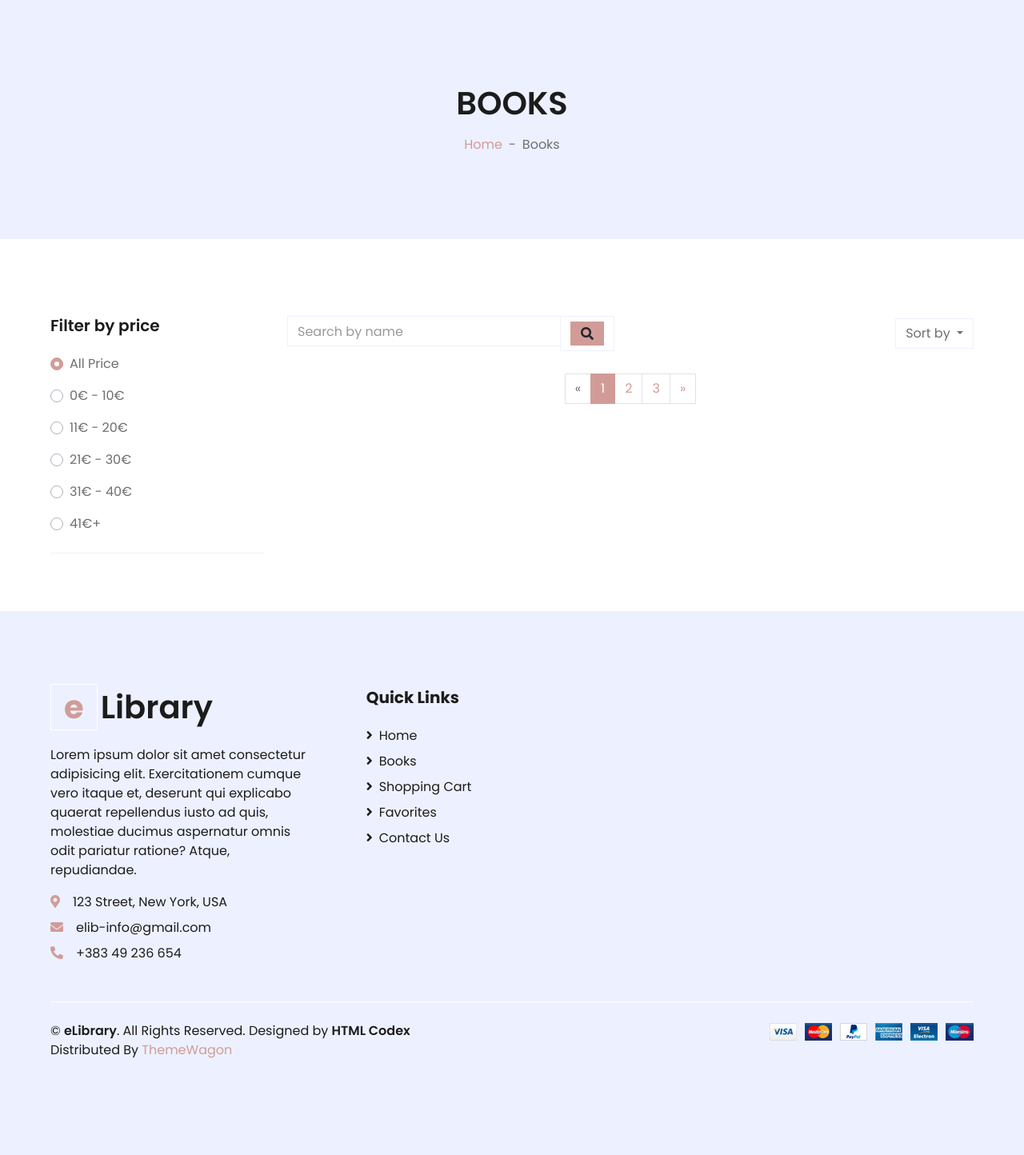
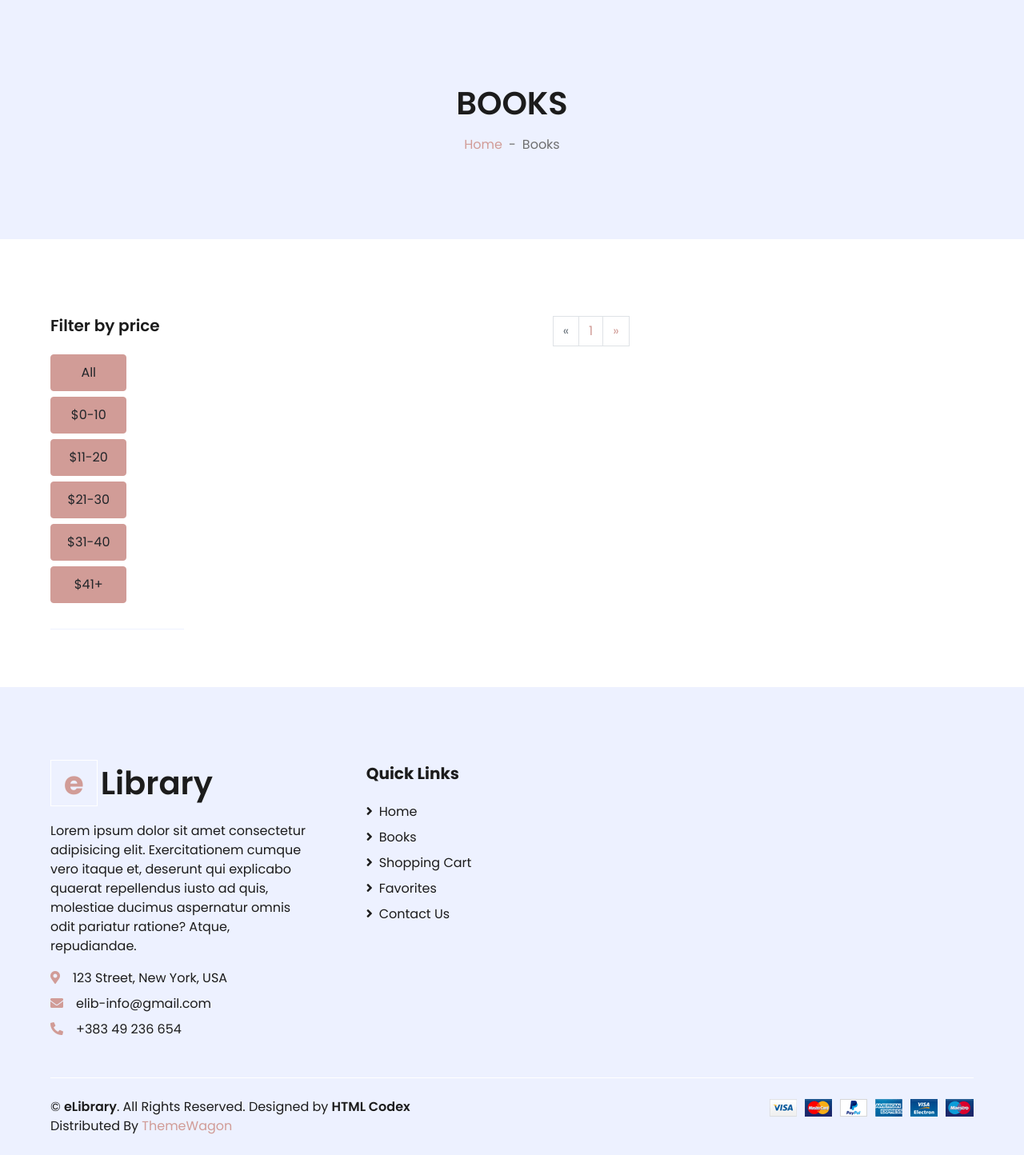
Before and after one commit to Dion-Kastrati/Projekti-Web2, a PHP site: page /shop.php?page=0 in a window 1280 px wide. Shown: the part 186-1630 px from the top of the page at 80% size. Before the commit the page ends 1509 px from the top, so only its background shows below. Run offline with PHP 8.4, Linux system fonts and the light colour scheme; tables that the repository leaves empty or names only in its code hold one stand-in row (values such as "Sample post"); some libraries are stand-ins or nearby versions.

Commit message:
updated shop.php

```diff
--- a/includes/topbar.php
+++ b/includes/topbar.php
@@ -28,7 +28,7 @@
                 </a>
             </div>
             <div class="col-lg-6 col-6 text-left">
-                <form action="./search.php" method="GET" >
+                <form action="./shop.php" method="GET" >
                     <div class="input-group">
                         <input type="text" class="form-control" placeholder="Search for books" name="term">
                         <div class="input-group-append">
--- a/shop.php
+++ b/shop.php
@@ -1,4 +1,4 @@
-<?php include_once './db/db-inc.php'; ?>
+<?php include './db/db-inc.php'; ?>
 <!DOCTYPE html>
 <html lang="en">
 
@@ -25,6 +25,44 @@
 
     <!-- Customized Bootstrap Stylesheet -->
     <link href="css/style.css" rel="stylesheet">
+
+    <script src="https://ajax.googleapis.com/ajax/libs/jquery/3.6.0/jquery.min.js"></script>
+
+    <style>
+        /* Custom styles for radio buttons */
+        .btn-radio {
+            padding: 10px 20px;
+            border-radius: 4px;
+        }
+
+        .btn-radio input[type="submit"] {
+            position: absolute;
+            clip: rect(0, 0, 0, 0);
+        }
+
+        .btn-radio label {
+            display: block;
+            cursor: pointer;
+        }
+
+        .btn-radio input[type="submit"]:checked+label {
+            background-color: #007bff;
+            color: #fff;
+        }
+    </style>
+
+
+    <script type="text/javascript">
+        $(document).ready(function () {
+            $('input[name=price]').change(function () {
+                $('form').submit();
+            });
+        });
+    </script>
+</head>
+
+<body>
+    <form>
         </head>
 
         <body>
@@ -60,53 +98,31 @@
             <div class="container-fluid pt-5">
                 <div class="row px-xl-5">
                     <!-- Shop Sidebar Start -->
-                <div class="col-lg-3 col-md-12">
+                    <div class="col-lg-2 col-md-12">
                         <!-- Price Start -->
                         <div class="border-bottom mb-4 pb-4">
                             <h5 class="font-weight-semi-bold mb-4">Filter by price</h5>
-                        <form>
-                            <div
-                                class="custom-control custom-radio d-flex align-items-center justify-content-between mb-3">
-                                <input type="radio" class="custom-control-input" id="price-all" name="price" value="all"
-                                    checked>
-                                <label class="custom-control-label" for="price-all">All Price</label>
-                                <span class="badge border font-weight-normal"><!-- Me ni select me bo sa libra jon me qit qmim edhe me qit qitu--></span>
-                            </div>
-                            <div
-                                class="custom-control custom-radio d-flex align-items-center justify-content-between mb-3">
-                                <input type="radio" class="custom-control-input" id="price-1" name="price" value="0-10">
-                                <label class="custom-control-label" for="price-1">0€ - 10€</label>
-                                <span class="badge border font-weight-normal"><!-- Me ni select me bo sa libra jon me qit qmim edhe me qit qitu--></span>
-                            </div>
-                            <div
-                                class="custom-control custom-radio d-flex align-items-center justify-content-between mb-3">
-                                <input type="radio" class="custom-control-input" id="price-2" name="price"
-                                    value="11-20">
-                                <label class="custom-control-label" for="price-2">11€ - 20€</label>
-                                <span
-                                    class="badge border font-weight-normal"><!-- Me ni select me bo sa libra jon me qit qmim edhe me qit qitu--></span>
-                            </div>
-                            <div
-                                class="custom-control custom-radio d-flex align-items-center justify-content-between mb-3">
-                                <input type="radio" class="custom-control-input" id="price-3" name="price"
-                                    value="21-30">
-                                <label class="custom-control-label" for="price-3">21€ - 30€</label>
-                                <span
-                                    class="badge border font-weight-normal"><!-- Me ni select me bo sa libra jon me qit qmim edhe me qit qitu--></span>
-                            </div>
-                            <div
-                                class="custom-control custom-radio d-flex align-items-center justify-content-between mb-3">
-                                <input type="radio" class="custom-control-input" id="price-4" name="price"
-                                    value="31-40">
-                                <label class="custom-control-label" for="price-4">31€ - 40€</label>
-                                <span
-                                    class="badge border font-weight-normal"><!-- Me ni select me bo sa libra jon me qit qmim edhe me qit qitu--></span>
-                            </div>
-                            <div class="custom-control custom-radio d-flex align-items-center justify-content-between">
-                                <input type="radio" class="custom-control-input" id="price-5" name="price" value="41+">
-                                <label class="custom-control-label" for="price-5">41€+</label>
-                                <span
-                                    class="badge border font-weight-normal"><!-- Me ni select me bo sa libra jon me qit qmim edhe me qit qitu--></span>
+
+                            <form id="priceForm" method="POST" action="">
+                                <div class="btn-group-vertical" data-toggle="buttons">
+                                    <label class="btn btn-primary btn-radio">
+                                        <input type="submit" name="price" value="all"> All
+                                    </label>
+                                    <label class="btn btn-primary btn-radio">
+                                        <input type="submit" name="price" value="0-10"> $0-10
+                                    </label>
+                                    <label class="btn btn-primary btn-radio">
+                                        <input type="submit" name="price" value="11-20"> $11-20
+                                    </label>
+                                    <label class="btn btn-primary btn-radio">
+                                        <input type="submit" name="price" value="21-30"> $21-30
+                                    </label>
+                                    <label class="btn btn-primary btn-radio">
+                                        <input type="submit" name="price" value="31-40"> $31-40
+                                    </label>
+                                    <label class="btn btn-primary btn-radio">
+                                        <input type="submit" name="price" value="41+"> $41+
+                                    </label>
                                 </div>
                             </form>
                         </div>
@@ -116,68 +132,88 @@
 
 
                     <!-- Shop Product Start -->
-                <div class="col-lg-9 col-md-12">
-                    <div class="row pb-3">
-                        <div class="col-12 pb-1">
-                            <div class="d-flex align-items-center justify-content-between mb-4">
-                                <form action="search.php">
-                                    <div class="input-group">
-                                        <input type="text" class="form-control" placeholder="Search by name">
-                                        <div class="input-group-append">
-                                            <span class="input-group-text bg-transparent text-primary">
-                                                <button type="submit" class="btn btn-primary" style="font-size: 1pt">
-                                                    <i class="fa fa-search" style="font-size: 1rem;"></i>
-                                                </button>
-                                            </span>
-                                        </div>
-                                    </div>
-                                </form>
-                                <div class="dropdown ml-4">
-                                    <button class="btn border dropdown-toggle" type="button" id="triggerId"
-                                        data-toggle="dropdown" aria-haspopup="true" aria-expanded="false">
-                                        Sort by
-                                    </button>
-                                    <div class="dropdown-menu dropdown-menu-right" aria-labelledby="triggerId">
-                                        <a class="dropdown-item" href="#">Latest</a>
-                                        <a class="dropdown-item" href="#">Newest</a>
-                                    </div>
-                                </div>
-                            </div>
-                        </div>
+                    <div class="col-lg-10 col-md-12">
 
-                        <!-- <div class="col-lg-4 col-md-6 col-sm-12 pb-1">
-                        <div class="card product-item border-0 mb-4">
-                            <div
-                                class="card-header product-img position-relative overflow-hidden bg-transparent border p-0">
-                                <img class="img-fluid w-100" src="img/product-1.jpg" alt="">
-                            </div>
-                            <div class="card-body border-left border-right text-center p-0 pt-4 pb-3">
-                                <h6 class="text-truncate mb-3">Colorful Stylish Shirt</h6>
-                                <div class="d-flex justify-content-center">
-                                    <h6>$123.00</h6>
-                                    <h6 class="text-muted ml-2"><del>$123.00</del></h6>
-                                </div>
-                            </div>
-                            <div class="card-footer d-flex justify-content-between bg-light border">
-                                <a href="" class="btn btn-sm text-dark p-0"><i
-                                        class="fas fa-shopping-cart text-primary mr-1"></i>Add To Cart</a>
-                            </div>
-                        </div>
-                    </div> -->
+                        <!-- Start showing the books -->
+                        <div class="row px-xl-5 pb-3">
+                            <?php
+                            include './db/db-inc.php'; // Include the database connection file
+
+                            // Set the condition variable
+                            $condition = "";
+
+                            if ($_SERVER['REQUEST_METHOD'] === 'POST' && isset($_POST['price'])) {
+                                include './includes/get-books.php';
+                                $results = mysqli_query($conn, $sql);
+                                $resultsCheck = mysqli_num_rows($results);
+
+                                // Set the condition for pagination links
+                                $condition = "&price=" . $_POST['price'];
+
+                            } else if (isset($_GET["term"])) {
+                                $term = $_GET["term"];
+
+                                // Prepare a select statement
+                                $sql = "SELECT * FROM tblbooks b INNER JOIN tblauthors a ON b.author_id=a.author_id
+                                 WHERE book_title LIKE '%" . $term . "%' OR author_name LIKE '%" . $term . "%'";
+
+                                $results = mysqli_query($conn, $sql);
+                                $resultsCheck = mysqli_num_rows($results);
+
+                                // Set the condition for pagination links
+                                $condition = "&term=" . $_GET['term'];
+
+                            } else {
+                                $sql = "SELECT * FROM tblbooks;";
+                                $results = mysqli_query($conn, $sql);
+                                $resultsCheck = mysqli_num_rows($results);
+                            }
+
+                            // Pagination code
+                            $perPage = 2; // Number of books per page
+                            $totalBooks = $resultsCheck;
+                            $totalPages = ceil($totalBooks / $perPage);
+                            $currentPage = isset($_GET['page']) ? $_GET['page'] : 1;
+                            $start = ($currentPage - 1) * $perPage;
+
+                            if ($_SERVER['REQUEST_METHOD'] === 'POST' && isset($_POST['price'])) {
+                                $sql .= " LIMIT $start, $perPage";
+                            } else if (isset($_GET["term"])) {
+                                $sql .= " LIMIT $start, $perPage";
+                            } else {
+                                $sql = "SELECT * FROM tblbooks" . " LIMIT $start, $perPage;";
+                            }
+
+                            $results = mysqli_query($conn, $sql);
+
+                            include './includes/libri.php';
+                            ?>
+
+                            <!-- Pagination code start -->
                             <div class="col-12 pb-1">
                                 <nav aria-label="Page navigation">
                                     <ul class="pagination justify-content-center mb-3">
-                                    <li class="page-item disabled">
-                                        <a class="page-link" href="#" aria-label="Previous">
+                                        <li class="page-item <?php echo ($currentPage <= 1) ? 'disabled' : ''; ?>">
+                                            <a class="page-link"
+                                                href="?page=<?php echo $currentPage - 1 . $condition; ?>"
+                                                aria-label="Previous">
                                                 <span aria-hidden="true">&laquo;</span>
                                                 <span class="sr-only">Previous</span>
                                             </a>
                                         </li>
-                                    <li class="page-item active"><a class="page-link" href="#">1</a></li>
-                                    <li class="page-item"><a class="page-link" href="#">2</a></li>
-                                    <li class="page-item"><a class="page-link" href="#">3</a></li>
-                                    <li class="page-item">
-                                        <a class="page-link" href="#" aria-label="Next">
+                                        <?php for ($page = 1; $page <= $totalPages; $page++): ?>
+                                            <li class="page-item <?php echo ($currentPage == $page) ? 'active' : ''; ?>">
+                                                <a class="page-link"
+                                                    href="?page=<?php echo $page . $condition; ?><?php echo isset($_GET['term']) ? '&term=' . $_GET['term'] : ''; ?>">
+                                                    <?php echo $page; ?>
+                                                </a>
+                                            </li>
+                                        <?php endfor; ?>
+                                        <li
+                                            class="page-item <?php echo ($currentPage >= $totalPages) ? 'disabled' : ''; ?>">
+                                            <a class="page-link"
+                                                href="?page=<?php echo $currentPage + 1 . $condition; ?>"
+                                                aria-label="Next">
                                                 <span aria-hidden="true">&raquo;</span>
                                                 <span class="sr-only">Next</span>
                                             </a>
@@ -185,7 +221,15 @@
                                     </ul>
                                 </nav>
                             </div>
+                            <!-- Pagination code end -->
+
+
                         </div>
+
+                    </div>
+                    <!-- End showing the books -->
+
+
                 </div>
                 <!-- Shop Product End -->
             </div>
```
Also changed, not shown: includes/get-books.php (added, +34 -0 lines), search.php (deleted, +0 -115 lines). Lines whose indentation alone changed are shown as unchanged.
